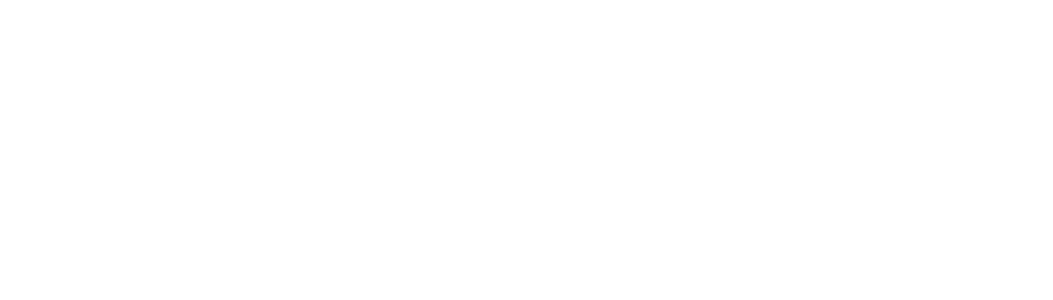
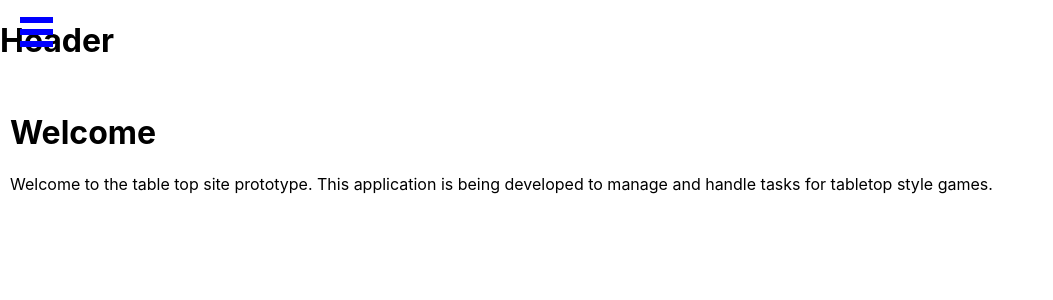
Before and after one commit to DarkGuardsman/React---Table-Top, a React (Create React App) app: page / in a window 1280 px wide. Shown: the top 300 px of the page, without its empty margins (0-1053 px from the left). Built offline with nearby package versions, Linux system fonts and the light colour scheme; the HTML template or start-up script is replaced by a standard one.

Commit message:
Worked on menu and layout

```diff
--- a/src/App.css
+++ b/src/App.css
@@ -0,0 +1,17 @@
+body {
+    overflow: auto;
+    z-index: 99;
+}
+
+#content {
+    min-height: 77vh;
+}
+
+.wrapper {
+    padding: 10px;
+}
+
+#home-page {
+    margin-left: 6%;
+    margin-right: 6%;
+}
--- a/src/App.js
+++ b/src/App.js
@@ -1,11 +1,28 @@
 import React from 'react';
 import './App.css';
+import Routes from "./pages/routes";
+import NavMenu from "./pages/include/menu/NavMenu";
+import {BrowserRouter as Router} from "react-router-dom";
+import Header from "./pages/include/header/Header";
 
 function App() {
-  return (
-    <div className="app-root">
-    </div>
-  );
+    return (
+        <Router>
+            <div id="outer-container">
+                <NavMenu/>
+                <main id={"page-wrap"}>
+                    <div id={"app-root"}>
+                        <Header/>
+                        <div className="wrapper">
+                            <div id="content">
+                                <Routes/>
+                            </div>
+                        </div>
+                    </div>
+                </main>
+            </div>
+        </Router>
+    );
 }
 
 export default App;
--- /dev/null
+++ b/src/pages/about/AboutPage.js
@@ -0,0 +1,17 @@
+import React from "react";
+
+class AboutPage extends React.Component {
+
+    render() {
+        return (
+            <div>
+                <h1>Information</h1>
+                <p>
+                    This site was created using React by DarkGuardsman
+                </p>
+            </div>
+        )
+    }
+}
+
+export default AboutPage;
--- /dev/null
+++ b/src/pages/include/header/Header.js
@@ -0,0 +1,13 @@
+import React from 'react';
+
+class Header extends React.Component {
+    render() {
+        return (
+           <div>
+               <h1>Header</h1>
+           </div>
+        )
+    }
+}
+
+export default Header;
--- /dev/null
+++ b/src/pages/include/menu/NavMenu.css
@@ -0,0 +1,53 @@
+.bm-burger-button {
+    position: fixed;
+    width: 33px;
+    height: 30px;
+    left: 20px;
+    top: 17px;
+}
+
+.bm-burger-bars {
+    background: blue;
+}
+
+.bm-burger-bars-hover {
+    background: red;
+}
+
+.bm-cross-button {
+    height: 24px;
+    width: 24px;
+}
+
+.bm-cross {
+    color: darkgreen;
+}
+
+.bm-menu-wrap {
+    position: fixed;
+    height: 100%;
+}
+
+.bm-menu {
+    background: aquamarine;
+    padding: 2.5em 1.5em 0;
+    font-size: 1.15em;
+}
+
+.bm-morph-shape {
+    fill: blue;
+}
+
+.bm-item-list {
+    color: blueviolet;
+    padding: 0.8em;
+    z-index: 100;
+}
+
+.bm-item {
+    display: inline-block;
+}
+
+.bm-overlay {
+    background: rgba(0, 0, 0, 0.3);
+}
--- /dev/null
+++ b/src/pages/include/menu/NavMenu.js
@@ -0,0 +1,23 @@
+import React from 'react';
+import {scaleDown as Menu} from "react-burger-menu";
+import {ROUTES} from "../../routes";
+import {NavLink} from "react-router-dom";
+
+import './NavMenu.css';
+
+class NavMenu extends React.Component {
+    render() {
+        return (
+            <Menu>
+                {
+                    //Generate routes from array
+                    ROUTES.map((route, index) => (
+                        <NavLink to={route.path}> {route.path} </NavLink>
+                    ))
+                }
+            </Menu>
+        )
+    }
+}
+
+export default NavMenu;
--- /dev/null
+++ b/src/pages/landing/404.js
@@ -0,0 +1,17 @@
+import React from "react";
+
+class NotFoundPage extends React.Component {
+
+    render() {
+        return (
+            <div>
+                <h1>Path not found</h1>
+                <p>
+                    We could not locate the path you were trying to reach.
+                </p>
+            </div>
+        )
+    }
+}
+
+export default NotFoundPage;
--- /dev/null
+++ b/src/pages/landing/HomePage.js
@@ -0,0 +1,17 @@
+import React from "react";
+
+class HomePage extends React.Component {
+
+    render() {
+        return (
+            <div>
+                <h1>Welcome</h1>
+                <p>
+                    Welcome to the table top site prototype. This application is being developed to manage and handle tasks for tabletop style games.
+                </p>
+            </div>
+        )
+    }
+}
+
+export default HomePage;
--- /dev/null
+++ b/src/pages/landing/NotAuthedPage.js
@@ -0,0 +1,17 @@
+import React from "react";
+
+class NotAuthedPage extends React.Component {
+
+    render() {
+        return (
+            <div>
+                <h1>Not Authorized</h1>
+                <p>
+                    Your account lacks the access for this page.
+                </p>
+            </div>
+        )
+    }
+}
+
+export default NotAuthedPage;
--- /dev/null
+++ b/src/pages/routes.js
@@ -0,0 +1,56 @@
+import React from "react";
+import {BrowserRouter as Router, Route, Switch} from "react-router-dom";
+import HomePage from "./landing/HomePage";
+import NotFoundPage from "./landing/404";
+import NotAuthedPage from "./landing/NotAuthedPage";
+import AboutPage from "./about/AboutPage";
+
+export const ROUTES = [
+    {
+        path: "/",
+        exact: true,
+        title: () => <h2>Home</h2>,
+        main: () => <HomePage/>
+    },
+    {
+        path: "/about",
+        exact: true,
+        title: () => <h2>About</h2>,
+        main: () => <AboutPage/>
+    },
+    {
+        path: "/noAuth",
+        exact: true,
+        title: () => <h2>Not Authorized</h2>,
+        main: () => <NotAuthedPage/>
+    },
+    {
+        path: "",
+        exact: false,
+        title: () => <h2>Page Not Found</h2>,
+        main: () => <NotFoundPage/>
+    }
+];
+
+class Routes extends React.Component {
+
+    render() {
+        return (
+            <Switch>
+                {
+                    //Generate routes from array
+                    ROUTES.map((route, index) => (
+                        <Route
+                            key={index}
+                            path={route.path}
+                            exact={route.exact}
+                            component={route.main}
+                        />
+                    ))
+                }
+            </Switch>
+        )
+    }
+}
+
+export default Routes;
```
Also changed, not shown: package.json (+6 -1 lines), 2 other files (tests, documents, lock files or other folders).
